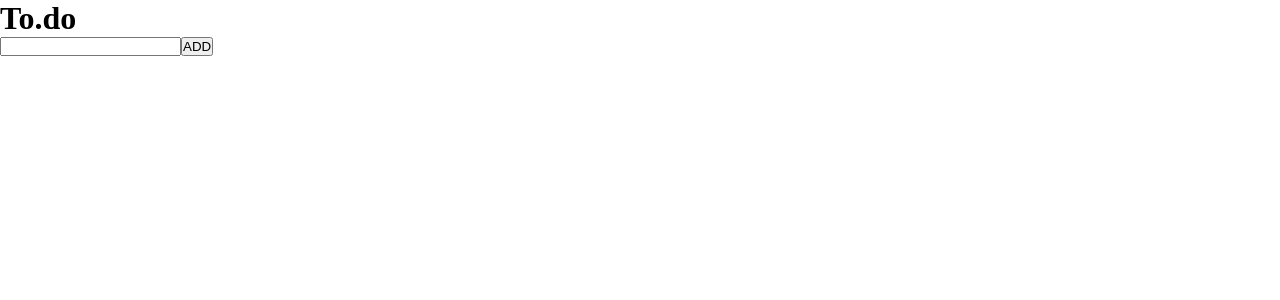
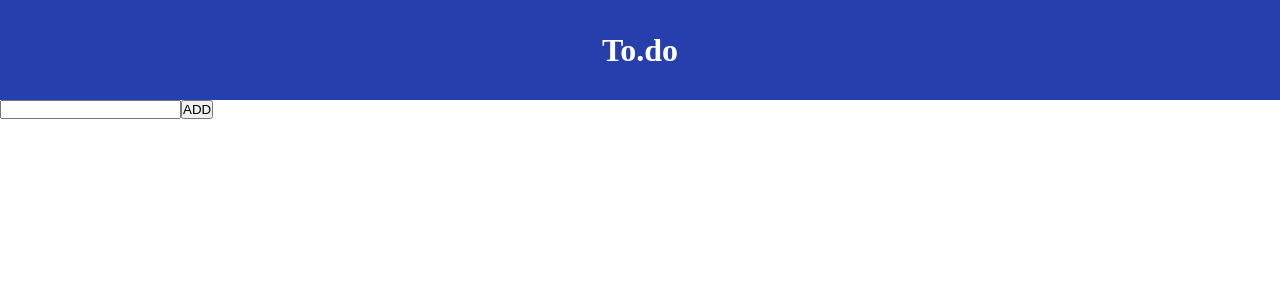
Before and after one commit to davicaju/todo-list, a React (Vite) app: page / in a window 1280 px wide. Shown: the top 300 px of the page. Built offline with nearby package versions, Linux system fonts and the light colour scheme.

Commit message:
feat: add header component

```diff
--- a/package.json
+++ b/package.json
@@ -10,7 +10,8 @@
   },
   "dependencies": {
     "react": "^18.2.0",
-    "react-dom": "^18.2.0"
+    "react-dom": "^18.2.0",
+    "sass": "^1.57.1"
   },
   "devDependencies": {
     "@types/react": "^18.0.26",
--- /dev/null
+++ b/src/components/Header/index.tsx
@@ -0,0 +1,9 @@
+import "./styles.scss";
+
+export function Header() {
+  return (
+    <header>
+      <h1>To.do</h1>
+    </header>
+  );
+}
--- /dev/null
+++ b/src/components/Header/styles.scss
@@ -0,0 +1,10 @@
+header {
+    background: #273FAD;
+    color: white;
+
+    display: flex;
+    align-items: center;
+    justify-content: center;
+
+    height: 100px;
+}
--- a/src/components/Todo/index.tsx
+++ b/src/components/Todo/index.tsx
@@ -1,4 +1,5 @@
 import { useEffect, useState } from "react";
+import { Header } from "../Header";
 
 interface Task {
   id: number;
@@ -50,7 +51,7 @@ export function Todo() {
 
   return (
     <div>
-      <h1>To.do</h1>
+      <Header />
       <div>
         <input
           type="text"
```
Also changed, not shown: 1 other file (tests, documents, lock files or other folders).
